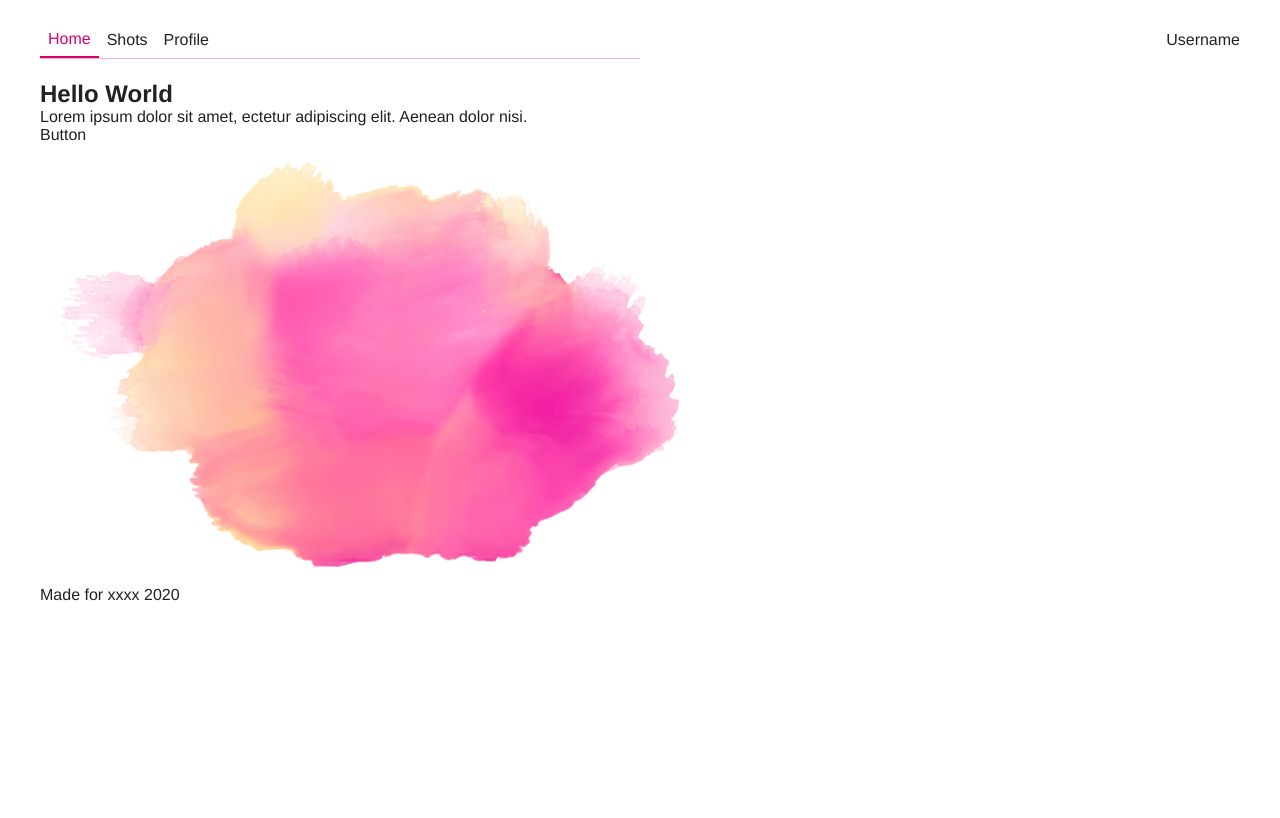
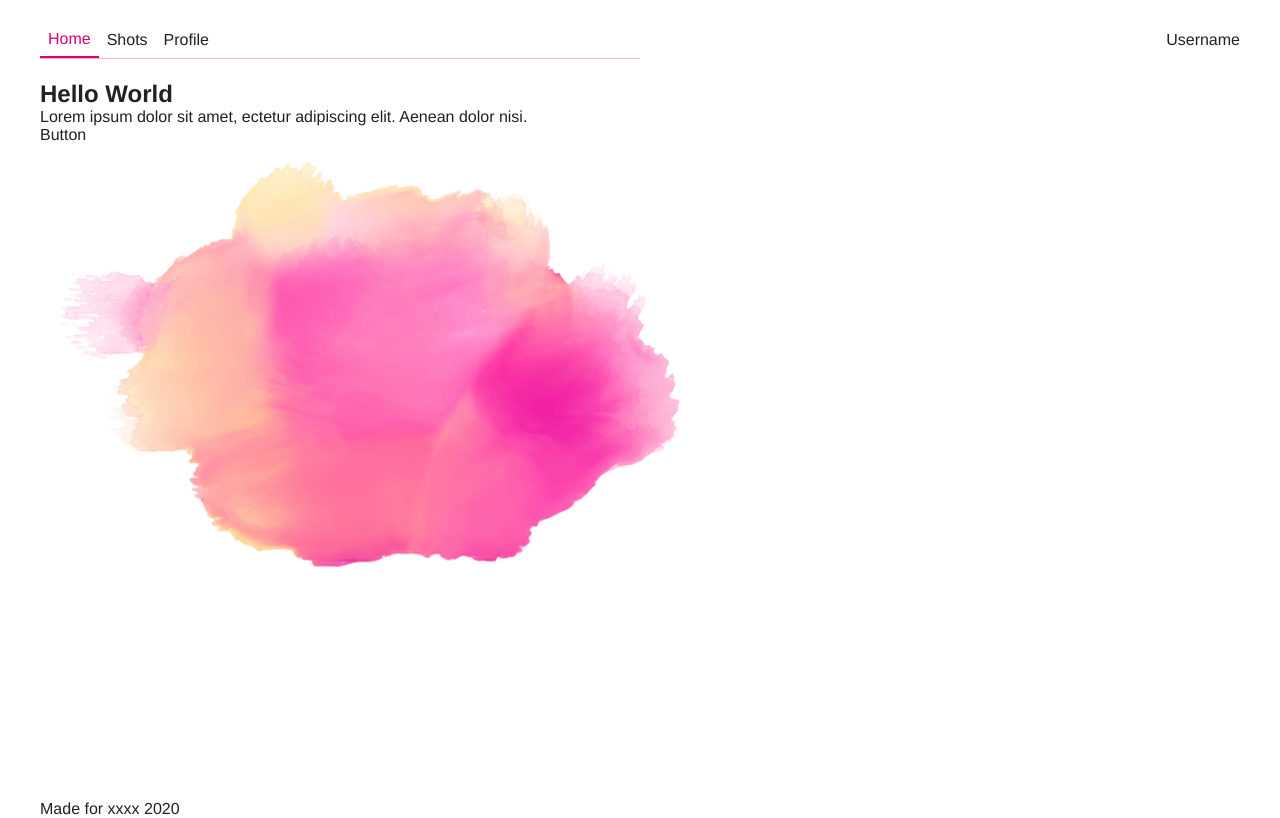
Before and after one commit to CalaoJuanPablo/hero-markup, a website: page index.html in a window 1280 px wide. Drawn offline with Linux system fonts and the light colour scheme.

Commit message:
code hero min height

```diff
--- a/sass/_generic.scss
+++ b/sass/_generic.scss
@@ -27,6 +27,7 @@
 body {
 	font-family: $primary-font;
 	color: $color-typography-primary;
+	overflow-x: hidden;
 }
 
 a {
--- a/sass/main.scss
+++ b/sass/main.scss
@@ -34,3 +34,8 @@
 		margin-left: auto;
 	}
 }
+
+.hero {
+	height: calc(100vh - 80px);
+	min-height: 500px;
+}
```
Also changed, not shown: css/main.css, 1 other file.
